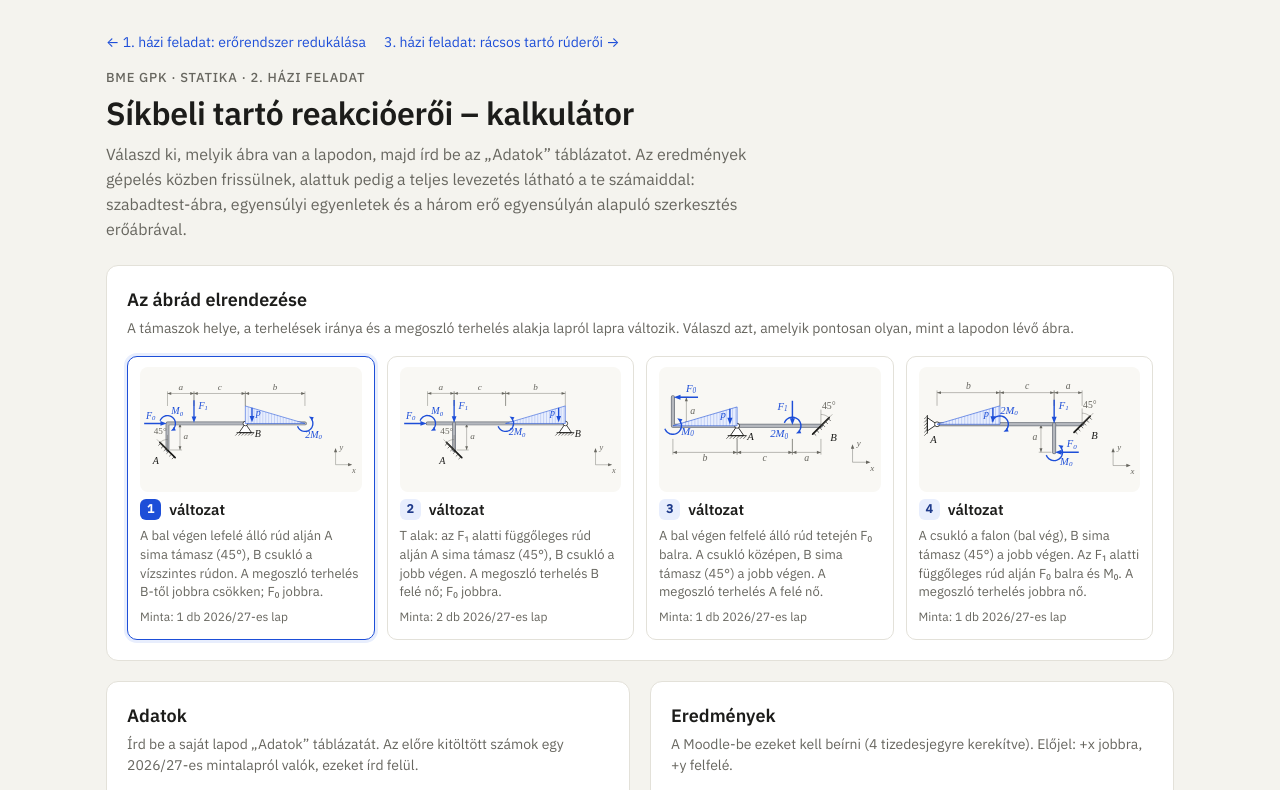
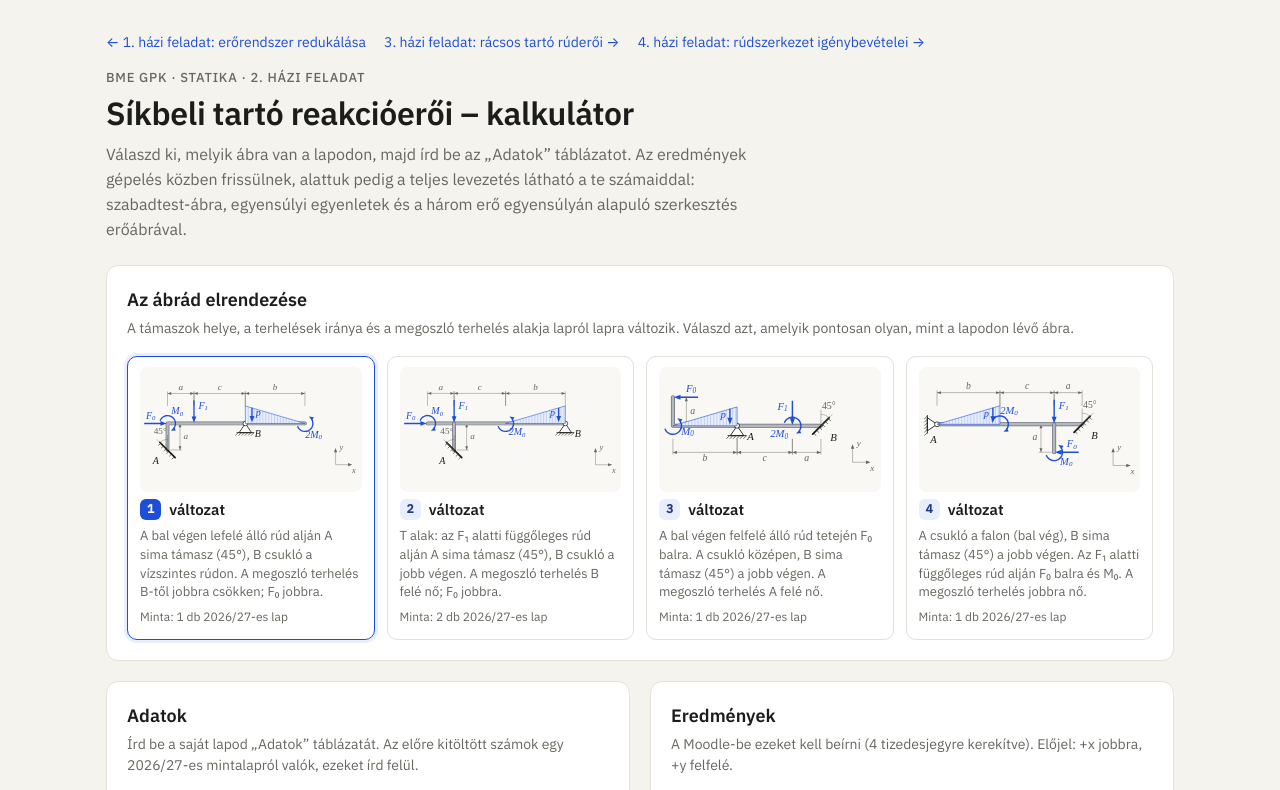
Before and after one commit to bmeMEstudent2629/statika-hf1, a plain HTML site: page hf2/index.html in a window 1280 px wide. Shown: the top 790 px of the page. Drawn offline with nearby package versions, Linux system fonts and the light colour scheme.

Commit message:
HF2: link a 4. házi feladathoz
Co-Authored-By: Claude Opus 5.5 <noreply@anthropic.com>
Claude-Session: https://claude.ai/code/session_011vVzFe6XC4MKZjuSpjcxXe

```diff
--- a/hf2/index.html
+++ b/hf2/index.html
@@ -211,7 +211,7 @@ footer p{margin:4px 0;max-width:90ch}
 <body>
 <div class="wrap">
   <header>
-    <p class="toplink"><a href="../">← 1. házi feladat: erőrendszer redukálása</a><a href="../hf3/">3. házi feladat: rácsos tartó rúderői →</a></p>
+    <p class="toplink"><a href="../">← 1. házi feladat: erőrendszer redukálása</a><a href="../hf3/">3. házi feladat: rácsos tartó rúderői →</a><a href="../hf4/">4. házi feladat: rúdszerkezet igénybevételei →</a></p>
     <p class="eyebrow">BME GPK · Statika · 2. házi feladat</p>
     <h1>Síkbeli tartó reakcióerői – kalkulátor</h1>
     <p class="lead">Válaszd ki, melyik ábra van a lapodon, majd írd be az „Adatok” táblázatot. Az eredmények gépelés közben frissülnek, alattuk pedig a teljes levezetés látható a te számaiddal: szabadtest-ábra, egyensúlyi egyenletek és a három erő egyensúlyán alapuló szerkesztés erőábrával.</p>
```
